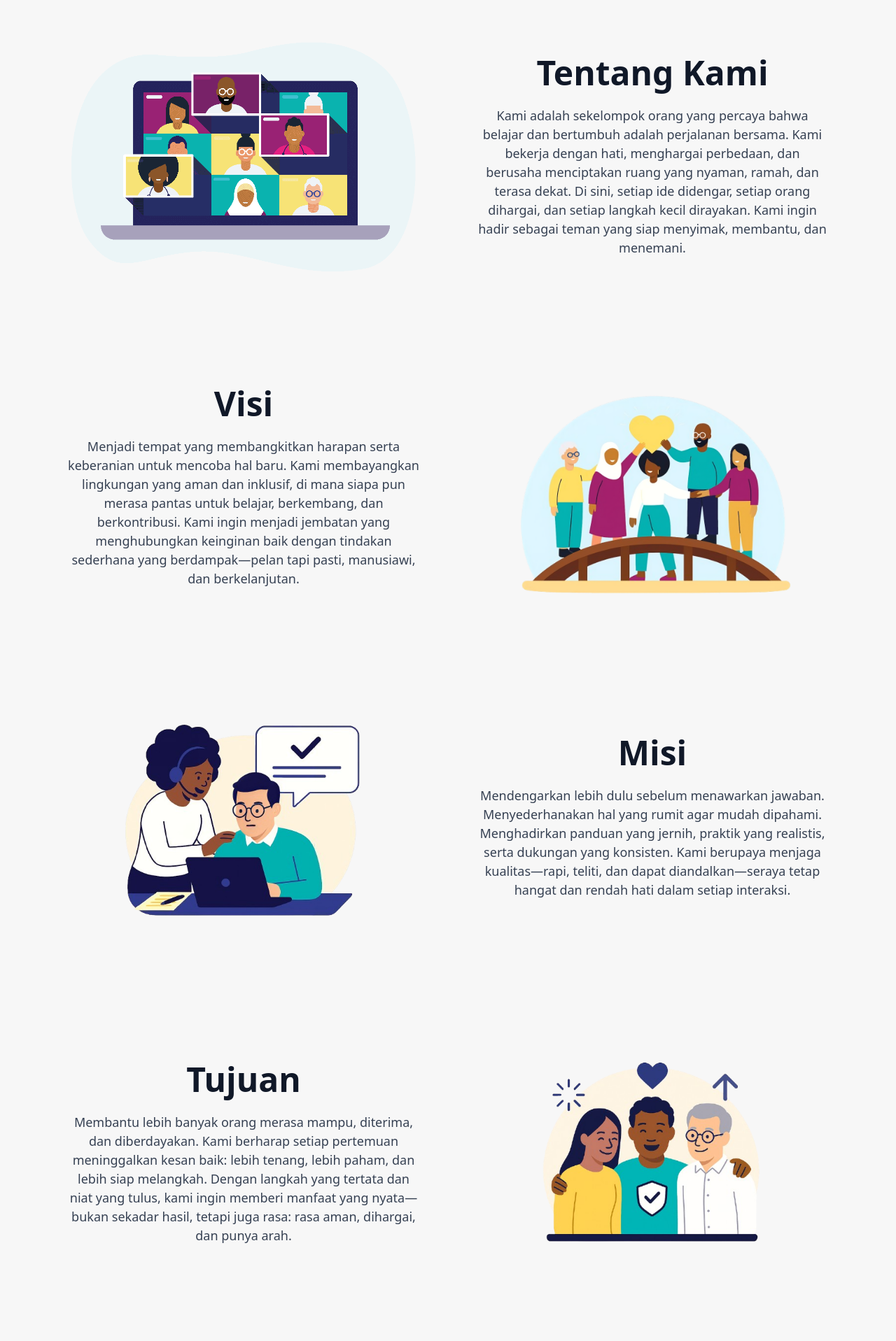
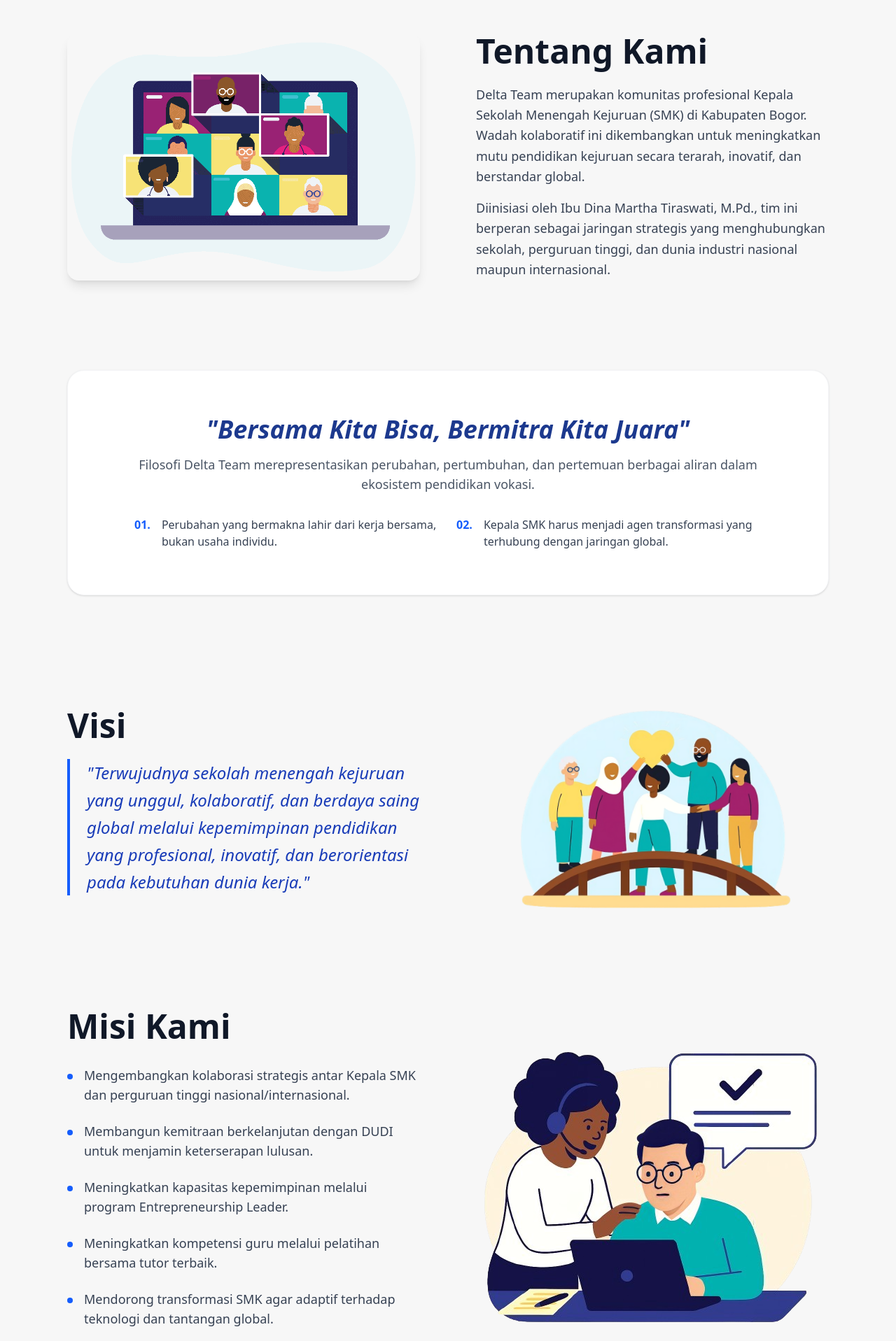
Before and after one commit to Unicode-house/vokasi_lp, a React (Vite) app: page / in a window 1280 px wide. Shown: the part 880-2797 px from the top of the page at 70% size. Built offline with nearby package versions, Linux system fonts and the light colour scheme.

Commit message:
update home

```diff
--- a/src/components/about.tsx
+++ b/src/components/about.tsx
@@ -1,151 +1,274 @@
-import { useEffect } from "react";
-import AOS from "aos";
-import "aos/dist/aos.css";
+import { motion } from "framer-motion";
 
 export default function AboutPage() {
-  useEffect(() => {
-    AOS.init({
-      duration: 800,
-      once: false,
-      easing: "ease-in-out",
-    });
-  }, []);
+  // Variansi Animasi untuk penggunaan berulang
+  const fadeInUp = {
+    hidden: { opacity: 0, y: 40 },
+    visible: { opacity: 1, y: 0, transition: { duration: 0.6 } },
+  };
 
+  const staggerContainer = {
+    hidden: { opacity: 0 },
+    visible: {
+      opacity: 1,
+      transition: { staggerChildren: 0.2 },
+    },
+  };
 
   return (
-    <div className="min-h-screen w-full bg-[#F7F7F7] px-6 md:px-16 lg:px-24 py-20 md:py-32 flex flex-col gap-24 md:gap-32">
-      {/* === Section 1: Tentang Kami === */}
-      <section className="flex flex-col md:flex-row items-center justify-between gap-12 md:gap-20">
-        {/* Gambar */}
-        <div
-          data-aos="fade-up"
-          className="md:w-1/2 flex justify-center"
+    <div className="min-h-screen w-full bg-[#F7F7F7] px-6 md:px-16 lg:px-24 py-20 md:py-32 flex flex-col gap-24 md:gap-32 overflow-hidden">
+      {/* === Section 1: Pendahuluan === */}
+      <motion.section
+        initial="hidden"
+        whileInView="visible"
+        viewport={{ once: true, margin: "-100px" }}
+        variants={fadeInUp}
+        className="flex flex-col md:flex-row items-center justify-between gap-12 md:gap-20"
       >
+        <div className="md:w-1/2 flex justify-center">
           <img
             src="/assets/Meeting.png"
-            alt="Tentang Kami"
+            alt="Tentang Delta Team"
+            className="w-full max-w-[820px] object-contain rounded-2xl shadow-lg"
+          />
+        </div>
+        <div className="md:w-1/2 text-center md:text-left">
+          <h2 className="text-4xl md:text-5xl font-bold text-gray-900 mb-6">
+            Tentang Kami
+          </h2>
+          <p className="text-gray-700 text-lg leading-relaxed mb-4">
+            Delta Team merupakan komunitas profesional Kepala Sekolah Menengah Kejuruan (SMK) di Kabupaten Bogor. Wadah kolaboratif ini dikembangkan untuk meningkatkan mutu pendidikan kejuruan secara terarah, inovatif, dan berstandar global.
+          </p>
+          <p className="text-gray-700 text-lg leading-relaxed">
+            Diinisiasi oleh Ibu Dina Martha Tiraswati, M.Pd., tim ini berperan sebagai jaringan strategis yang menghubungkan sekolah, perguruan tinggi, dan dunia industri nasional maupun internasional.
+          </p>
+        </div>
+      </motion.section>
+
+      {/* === Section 2: Filosofi === */}
+      <motion.section
+        initial={{ opacity: 0, scale: 0.95 }}
+        whileInView={{ opacity: 1, scale: 1 }}
+        viewport={{ once: true }}
+        transition={{ duration: 0.8 }}
+        className="bg-white p-8 md:p-16 rounded-3xl shadow-sm border border-gray-100"
+      >
+        <div className="text-center max-w-4xl mx-auto">
+          <h2 className="text-3xl md:text-4xl font-bold text-blue-900 mb-4 italic">
+            "Bersama Kita Bisa, Bermitra Kita Juara"
+          </h2>
+          <p className="text-gray-600 text-lg mb-8">
+            Filosofi Delta Team merepresentasikan perubahan, pertumbuhan, dan pertemuan berbagai aliran dalam ekosistem pendidikan vokasi.
+          </p>
+          <div className="grid grid-cols-1 md:grid-cols-2 gap-6 text-left">
+            <div className="flex gap-4">
+              <span className="text-blue-600 font-bold">01.</span>
+              <p className="text-gray-700">
+                Perubahan yang bermakna lahir dari kerja bersama, bukan usaha individu.
+              </p>
+            </div>
+            <div className="flex gap-4">
+              <span className="text-blue-600 font-bold">02.</span>
+              <p className="text-gray-700">
+                Kepala SMK harus menjadi agen transformasi yang terhubung dengan jaringan global.
+              </p>
+            </div>
+          </div>
+        </div>
+      </motion.section>
+
+      {/* === Section 3: Visi === */}
+      <motion.section
+        initial="hidden"
+        whileInView="visible"
+        viewport={{ once: true }}
+        variants={fadeInUp}
+        className="flex flex-col md:flex-row-reverse items-center justify-between gap-12 md:gap-20"
+      >
+        <div className="md:w-1/2 flex justify-center">
+          <img
+            src="/assets/visi.png"
+            alt="Visi Delta Team"
             className="w-full max-w-[820px] object-contain"
           />
         </div>
-
-        {/* Teks */}
-        <div
-          data-aos="fade-up"
-          data-aos-delay="100"
-          className="md:w-1/2 text-center md:text-left"
-        >
-          <h2 className="text-4xl md:text-5xl text-center font-bold text-gray-900 mb-6">
-            Tentang Kami
-          </h2>
-          <p className="text-gray-700 text-lg leading-snug md:leading-normal text-center max-w-prose mx-auto">
-            Kami adalah sekelompok orang yang percaya bahwa belajar dan
-            bertumbuh adalah perjalanan bersama. Kami bekerja dengan hati,
-            menghargai perbedaan, dan berusaha menciptakan ruang yang nyaman,
-            ramah, dan terasa dekat. Di sini, setiap ide didengar, setiap orang
-            dihargai, dan setiap langkah kecil dirayakan. Kami ingin hadir
-            sebagai teman yang siap menyimak, membantu, dan menemani.
-          </p>
-        </div>
-      </section>
-
-      {/* === Section 2: Visi === */}
-      <section className="flex flex-col md:flex-row-reverse items-center justify-between gap-12 md:gap-20">
-        {/* Gambar */}
-        <div
-          data-aos="fade-up"
-          className="md:w-1/2 flex justify-center"
-        >
-          <img
-            src="/assets/visi.png"
-            alt="Visi"
-            className="w-full max-w-[820px] object-contain"
-          />
-        </div>
-
-        {/* Teks */}
-        <div
-          data-aos="fade-up"
-          data-aos-delay="100"
-          className="md:w-1/2 text-center md:text-left"
-        >
-          <h2 className="text-4xl md:text-5xl text-center font-bold text-gray-900 mb-6">
+        <div className="md:w-1/2 text-center md:text-left">
+          <h2 className="text-4xl md:text-5xl font-bold text-gray-900 mb-6">
             Visi
           </h2>
-          <p className="text-gray-700 text-lg leading-snug md:leading-normal text-center max-w-prose mx-auto">
-            Menjadi tempat yang membangkitkan harapan serta keberanian untuk
-            mencoba hal baru. Kami membayangkan lingkungan yang aman dan
-            inklusif, di mana siapa pun merasa pantas untuk belajar, berkembang,
-            dan berkontribusi. Kami ingin menjadi jembatan yang menghubungkan
-            keinginan baik dengan tindakan sederhana yang berdampak—pelan tapi
-            pasti, manusiawi, dan berkelanjutan.
-          </p>
+          <blockquote className="text-2xl font-medium text-blue-800 leading-relaxed italic border-l-4 border-blue-600 pl-6">
+            "Terwujudnya sekolah menengah kejuruan yang unggul, kolaboratif, dan berdaya saing global melalui kepemimpinan pendidikan yang profesional, inovatif, dan berorientasi pada kebutuhan dunia kerja."
+          </blockquote>
         </div>
-      </section>
+      </motion.section>
 
-      {/* === Section 3: Misi === */}
-      <section className="flex flex-col md:flex-row items-center justify-between gap-12 md:gap-20">
-        {/* Gambar */}
-        <div
-          data-aos="fade-up"
+      {/* === Section 4: Misi === */}
+      <motion.section
+        initial="hidden"
+        whileInView="visible"
+        viewport={{ once: true }}
+        variants={staggerContainer}
+        className="flex flex-col md:flex-row items-start justify-between gap-12 md:gap-20"
+      >
+        <div className="md:w-1/2">
+          <h2 className="text-4xl md:text-5xl font-bold text-gray-900 mb-8">
+            Misi Kami
+          </h2>
+          <div className="space-y-6">
+            {[
+              "Mengembangkan kolaborasi strategis antar Kepala SMK dan perguruan tinggi nasional/internasional.",
+              "Membangun kemitraan berkelanjutan dengan DUDI untuk menjamin keterserapan lulusan.",
+              "Meningkatkan kapasitas kepemimpinan melalui program Entrepreneurship Leader.",
+              "Meningkatkan kompetensi guru melalui pelatihan bersama tutor terbaik.",
+              "Mendorong transformasi SMK agar adaptif terhadap teknologi dan tantangan global.",
+            ].map((misi, index) => (
+              <motion.div
+                key={index}
+                variants={fadeInUp}
+                className="flex items-start gap-4 text-gray-700 text-lg"
+              >
+                <div className="h-2 w-2 mt-3 rounded-full bg-blue-600 flex-shrink-0" />
+                <span>{misi}</span>
+              </motion.div>
+            ))}
+          </div>
+        </div>
+        <motion.div
+          variants={fadeInUp}
           className="md:w-1/2 flex justify-center"
         >
           <img
             src="/assets/misi.png"
-            alt="Misi"
-            className="w-[70%] max-w-[820px] object-contain"
+            alt="Misi Delta Team"
+            className="w-full max-w-[500px] object-contain"
           />
+        </motion.div>
+      </motion.section>
+
+      {/* === Section 5: Tujuan Strategis === */}
+      <section className="py-20">
+        <div className="max-w-6xl mx-auto">
+          <motion.div
+            initial="hidden"
+            whileInView="visible"
+            viewport={{ once: true }}
+            variants={fadeInUp}
+            className="text-center mb-16"
+          >
+            <h2 className="text-4xl md:text-5xl font-bold text-gray-900 mb-4">
+              Tujuan Strategis
+            </h2>
+            <div className="w-24 h-1.5 bg-blue-600 mx-auto rounded-full"></div>
+            <p className="text-gray-600 mt-6 text-lg max-w-2xl mx-auto">
+              Langkah nyata Delta Team dalam mentransformasi ekosistem pendidikan vokasi di Kabupaten Bogor.
+            </p>
+          </motion.div>
+
+          <motion.div
+            initial="hidden"
+            whileInView="visible"
+            viewport={{ once: true }}
+            variants={staggerContainer}
+            className="grid grid-cols-1 lg:grid-cols-2 gap-8"
+          >
+            {/* Card 01 */}
+            <motion.div
+              variants={fadeInUp}
+              className="group flex items-start gap-6 p-8 bg-white rounded-3xl border border-gray-100 shadow-sm hover:shadow-xl hover:border-blue-200 transition-all duration-300"
+            >
+              <div className="flex-shrink-0 w-16 h-16 bg-blue-50 rounded-2xl flex items-center justify-center group-hover:bg-blue-600 transition-colors duration-300">
+                <span className="text-2xl font-bold text-blue-600 group-hover:text-white">
+                  01
+                </span>
               </div>
-
-        {/* Teks */}
-        <div
-          data-aos="fade-up"
-          data-aos-delay="100"
-          className="md:w-1/2 text-center md:text-left"
-        >
-          <h2 className="text-4xl md:text-5xl font-bold text-center text-gray-900 mb-6">
-            Misi
-          </h2>
-          <p className="text-gray-700 text-lg leading-snug md:leading-normal text-center max-w-prose mx-auto">
-            Mendengarkan lebih dulu sebelum menawarkan jawaban. Menyederhanakan
-            hal yang rumit agar mudah dipahami. Menghadirkan panduan yang
-            jernih, praktik yang realistis, serta dukungan yang konsisten. Kami
-            berupaya menjaga kualitas—rapi, teliti, dan dapat diandalkan—seraya
-            tetap hangat dan rendah hati dalam setiap interaksi.
+              <div>
+                <h3 className="text-xl font-bold text-gray-900 mb-2">
+                  Jejaring Kolaborasi
+                </h3>
+                <p className="text-gray-600 leading-relaxed">
+                  Mewujudkan jejaring kolaborasi kuat antar SMK sebagai komunitas belajar dan berbagi praktik baik.
                 </p>
               </div>
-      </section>
+            </motion.div>
 
-      {/* === Section 4: Tujuan === */}
-      <section className="flex flex-col md:flex-row-reverse items-center justify-between gap-12 md:gap-20">
-        {/* Gambar */}
-        <div
-          data-aos="fade-up"
-          className="md:w-1/2 flex justify-center"
+            {/* Card 02 */}
+            <motion.div
+              variants={fadeInUp}
+              className="group flex items-start gap-6 p-8 bg-white rounded-3xl border border-gray-100 shadow-sm hover:shadow-xl hover:border-blue-200 transition-all duration-300"
             >
-          <img
-            src="/assets/tujuan.png"
-            alt="Tujuan"
-            className="w-[70%] max-w-[820px] object-contain"
-          />
+              <div className="flex-shrink-0 w-16 h-16 bg-blue-50 rounded-2xl flex items-center justify-center group-hover:bg-blue-600 transition-colors duration-300">
+                <span className="text-2xl font-bold text-blue-600 group-hover:text-white">
+                  02
+                </span>
               </div>
+              <div>
+                <h3 className="text-xl font-bold text-gray-900 mb-2">
+                  Standar Internasional
+                </h3>
+                <p className="text-gray-600 leading-relaxed">
+                  Meningkatkan kualitas lulusan agar memiliki kompetensi teknis dan karakter sesuai standar industri global.
+                </p>
+              </div>
+            </motion.div>
 
-        {/* Teks */}
-        <div
-          data-aos="fade-up"
-          data-aos-delay="100"
-          className="md:w-1/2 text-center md:text-left"
+            {/* Card 03 */}
+            <motion.div
+              variants={fadeInUp}
+              className="group flex items-start gap-6 p-8 bg-white rounded-3xl border border-gray-100 shadow-sm hover:shadow-xl hover:border-blue-200 transition-all duration-300"
             >
-          <h2 className="text-4xl md:text-5xl font-bold text-center text-gray-900 mb-6">
-            Tujuan
-          </h2>
-          <p className="text-gray-700 text-lg leading-snug text-center md:leading-normal max-w-prose mx-auto">
-            Membantu lebih banyak orang merasa mampu, diterima, dan
-            diberdayakan. Kami berharap setiap pertemuan meninggalkan kesan
-            baik: lebih tenang, lebih paham, dan lebih siap melangkah. Dengan
-            langkah yang tertata dan niat yang tulus, kami ingin memberi manfaat
-            yang nyata—bukan sekadar hasil, tetapi juga rasa: rasa aman,
-            dihargai, dan punya arah.
+              <div className="flex-shrink-0 w-16 h-16 bg-blue-50 rounded-2xl flex items-center justify-center group-hover:bg-blue-600 transition-colors duration-300">
+                <span className="text-2xl font-bold text-blue-600 group-hover:text-white">
+                  03
+                </span>
+              </div>
+              <div>
+                <h3 className="text-xl font-bold text-gray-900 mb-2">
+                  Peluang Kerja
+                </h3>
+                <p className="text-gray-600 leading-relaxed">
+                  Memperluas peluang kerja lulusan melalui kerja sama konkret dengan perusahaan dalam dan luar negeri.
                 </p>
+              </div>
+            </motion.div>
+
+            {/* Card 04 */}
+            <motion.div
+              variants={fadeInUp}
+              className="group flex items-start gap-6 p-8 bg-white rounded-3xl border border-gray-100 shadow-sm hover:shadow-xl hover:border-blue-200 transition-all duration-300"
+            >
+              <div className="flex-shrink-0 w-16 h-16 bg-blue-50 rounded-2xl flex items-center justify-center group-hover:bg-blue-600 transition-colors duration-300">
+                <span className="text-2xl font-bold text-blue-600 group-hover:text-white">
+                  04
+                </span>
+              </div>
+              <div>
+                <h3 className="text-xl font-bold text-gray-900 mb-2">
+                  Kepemimpinan Agen Perubahan
+                </h3>
+                <p className="text-gray-600 leading-relaxed">
+                  Menghasilkan kepala sekolah yang berjiwa pemimpin, wirausahawan, dan agen perubahan di vokasi.
+                </p>
+              </div>
+            </motion.div>
+
+            {/* Card 05 - Highlight */}
+            <motion.div
+              variants={fadeInUp}
+              className="group flex items-start gap-6 p-8 bg-blue-600 rounded-3xl shadow-lg lg:col-span-2 hover:bg-blue-700 transition-all duration-300"
+            >
+              <div className="flex-shrink-0 w-16 h-16 bg-white/20 rounded-2xl flex items-center justify-center">
+                <span className="text-2xl font-bold text-white">05</span>
+              </div>
+              <div>
+                <h3 className="text-xl font-bold text-white mb-2">
+                  Inovasi Pembelajaran
+                </h3>
+                <p className="text-blue-50 leading-relaxed">
+                  Meningkatkan mutu pembelajaran melalui penguatan kompetensi guru dan inovasi pengajaran berbasis kebutuhan nyata dunia kerja.
+                </p>
+              </div>
+            </motion.div>
+          </motion.div>
         </div>
       </section>
     </div>
```
Also changed, not shown: public/assets/delta.png (added). Lines whose indentation alone changed are shown as unchanged.
